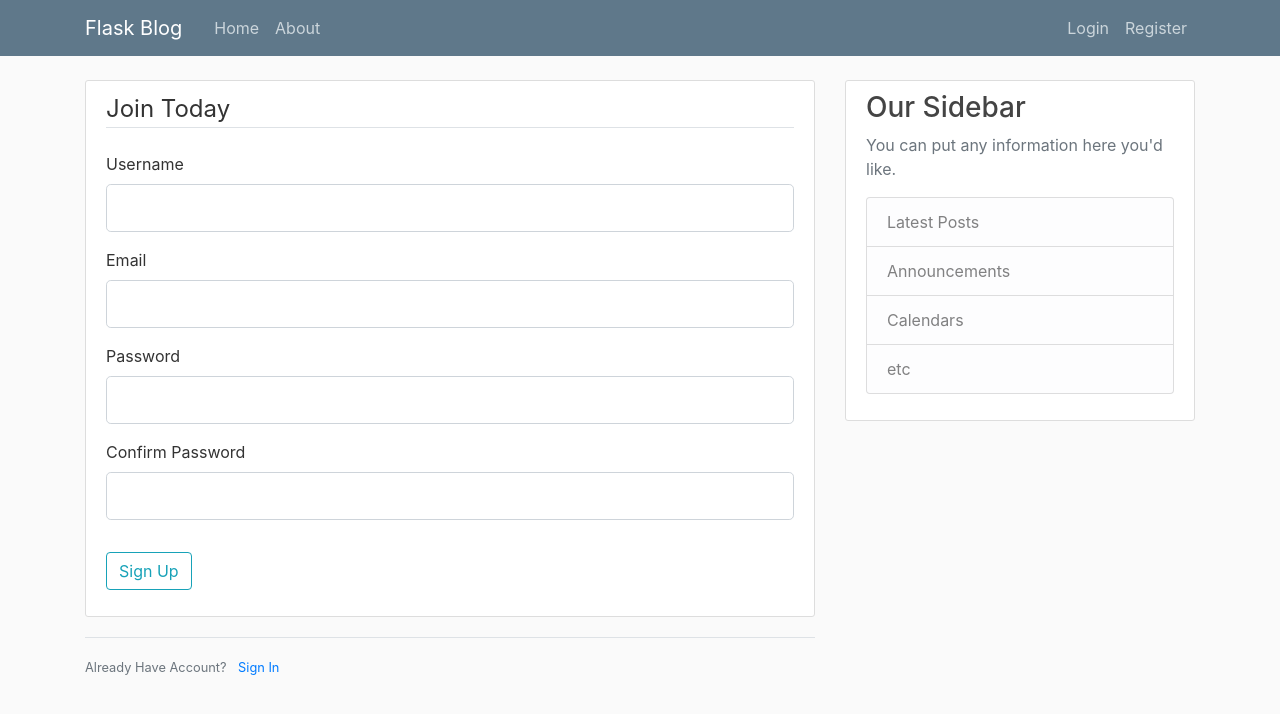
After one commit to gjclark14/FlaskTutorial, a Flask app: page /register in a window 1280 px wide. The commit adds this page. Shown: the top 714 px of the page. Run offline with Flask 2, Linux system fonts and the light colour scheme; some libraries are stand-ins or nearby versions.

Commit message:
tutorial 3 finished

```diff
--- a/flaskblog.py
+++ b/flaskblog.py
@@ -1,6 +1,13 @@
-from flask import Flask, render_template, url_for
+from flask import Flask, render_template, url_for, flash, redirect
+from forms import RegistrationForm, LoginForm
 
-app = Flask(__name__)  # __name__ is the name of the module
+# __name__ is the name of the module
+app = Flask(__name__)
+
+# This key was obtained by running
+# import secrets
+# secrets.token_hex(16)
+app.config['SECRET_KEY'] = '36cec8a6d52cdf30ef725e83a4d7ce07'
 
 posts = [
     {
@@ -18,6 +25,7 @@ posts = [
     }
 ]
 
+
 @app.route("/")
 @app.route("/home")
 def home():
@@ -29,5 +37,26 @@ def about():
     return render_template("about.html", title='About')
 
 
+@app.route("/register", methods=['GET', 'POST'])
+def register():
+    form = RegistrationForm()
+    if form.validate_on_submit():
+        flash(f'Account created for {form.username.data}!', 'success')
+        return redirect(url_for('home'))
+    return render_template('register.html', title='Register', form=form)
+
+
+@app.route("/login", methods=['GET', 'POST'])
+def login():
+    form = LoginForm()
+    if form.validate_on_submit():
+        if form.email.data == 'admin@blog.com' and form.password.data == 'password':
+            flash('You have been logged in!', 'success')
+            return redirect(url_for('home'))
+        else:
+            flash(f'Login failed. Please check username and password.', 'danger')
+    return render_template('login.html', title='Login', form=form)
+
+
 if __name__ == "__main__":
     app.run(debug=True)
--- /dev/null
+++ b/forms.py
@@ -0,0 +1,24 @@
+from flask_wtf import FlaskForm
+from wtforms import StringField, PasswordField, SubmitField, BooleanField
+from wtforms.validators import DataRequired, Length, Email, EqualTo
+
+
+class RegistrationForm(FlaskForm):
+    username = StringField('Username', validators=[DataRequired(), Length(min=2, max=20)])
+
+    email = StringField('Email', validators=[DataRequired(), Email()])
+
+    password = PasswordField('Password', validators=[DataRequired()])
+    confirm_password = PasswordField('Confirm Password', validators=[DataRequired(), EqualTo('password')])
+
+    submit = SubmitField('Sign Up')
+
+
+class LoginForm(FlaskForm):
+    email = StringField('Email', validators=[DataRequired(), Email()])
+
+    password = PasswordField('Password', validators=[DataRequired()])
+
+    remember = BooleanField('Remember Me')
+
+    submit = SubmitField('Login')
--- a/templates/layout.html
+++ b/templates/layout.html
@@ -8,7 +8,7 @@
     <!-- Bootstrap CSS -->
     <link rel="stylesheet" href="https://stackpath.bootstrapcdn.com/bootstrap/4.3.1/css/bootstrap.min.css"
           integrity="sha384-ggOyR0iXCbMQv3Xipma34MD+dH/1fQ784/j6cY/iJTQUOhcWr7x9JvoRxT2MZw1T" crossorigin="anonymous">
-    <link rel="stylesheet" type="text/css" href="{{ url_for('static', filename='main.css') }}"
+    <link rel="stylesheet" type="text/css" href="{{ url_for('static', filename='main.css') }}">
 
 
     {% if title %}
@@ -29,13 +29,13 @@
             </button>
             <div class="collapse navbar-collapse" id="navbarToggle">
                 <div class="navbar-nav mr-auto">
-                    <a class="nav-item nav-link" href="/">Home</a>
-                    <a class="nav-item nav-link" href="/about">About</a>
+                    <a class="nav-item nav-link" href="{{ url_for('home') }}">Home</a>
+                    <a class="nav-item nav-link" href="{{ url_for('about') }}">About</a>
                 </div>
                 <!-- Navbar Right Side -->
                 <div class="navbar-nav">
-                    <a class="nav-item nav-link" href="/login">Login</a>
-                    <a class="nav-item nav-link" href="/register">Register</a>
+                    <a class="nav-item nav-link" href="{{ url_for('login') }}">Login</a>
+                    <a class="nav-item nav-link" href="{{ url_for('register') }}">Register</a>
                 </div>
             </div>
         </div>
@@ -44,7 +44,16 @@
 <main role="main" class="container">
   <div class="row">
     <div class="col-md-8">
-      {% block content %}{% endblock %}
+        {% with messages = get_flashed_messages(with_categories=true) %}
+            {% if messages %}
+                {% for category, message in messages%}
+                    <div class="alert alert-{{ category }}">
+                        {{ message }}
+                    </div>
+                {% endfor %}
+            {% endif %}
+        {% endwith %}
+        {% block content %}{% endblock %}
     </div>
     <div class="col-md-4">
       <div class="content-section">
--- /dev/null
+++ b/templates/register.html
@@ -0,0 +1,73 @@
+{%extends "layout.html"%}
+{% block content %}
+    <div class="content-section">
+        <form method="post" action="">
+            {{form.hidden_tag()}}
+            <fieldset class="form-group">
+                <legend class="border-bottom mb-4">Join Today</legend>
+                <div class="form-group">
+                    {{ form.username.label(class="form-control-label") }}
+
+                    {% if form.username.errors %}
+                        {{ form.username(class="form-control form-control-lg is-invalid") }}
+                        <div class="invalid-feedback">
+                            {% for error in form.username.errors%}
+                                <span>{{ error }}</span>
+                            {% endfor %}
+                        </div>
+                    {% else %}
+                        {{ form.username(class="form-control form-control-lg") }}
+                    {% endif %}
+
+                </div>
+                <div class="form-group">
+                    {{ form.email.label(class="form-control-label") }}
+                    {% if form.email.errors %}
+                    {{ form.email(class="form-control form-control-lg is-invalid") }}
+                    <div class="invalid-feedback">
+                        {% for error in form.email.errors%}
+                        <span>{{ error }}</span>
+                        {% endfor %}
+                    </div>
+                    {% else %}
+                        {{ form.email(class="form-control form-control-lg") }}
+                    {% endif %}
+                </div>
+                <div class="form-group">
+                    {{ form.password.label(class="form-control-label") }}
+                    {% if form.password.errors %}
+                    {{ form.password(class="form-control form-control-lg is-invalid") }}
+                    <div class="invalid-feedback">
+                        {% for error in form.password.errors%}
+                        <span>{{ error }}</span>
+                        {% endfor %}
+                    </div>
+                    {% else %}
+                        {{ form.password(class="form-control form-control-lg") }}
+                    {% endif %}
+                </div>
+                <div class="form-group">
+                    {{ form.confirm_password.label(class="form-control-label") }}
+                    {% if form.confirm_password.errors %}
+                    {{ form.confirm_password(class="form-control form-control-lg is-invalid") }}
+                    <div class="invalid-feedback">
+                        {% for error in form.confirm_password.errors%}
+                        <span>{{ error }}</span>
+                        {% endfor %}
+                    </div>
+                    {% else %}
+                        {{ form.confirm_password(class="form-control form-control-lg") }}
+                    {% endif %}
+                </div>
+            </fieldset>
+            <div class="form-group">
+                {{ form.submit(class="btn btn-outline-info") }}
+            </div>
+        </form>
+    </div>
+    <div class="border-top pt-3">
+        <small class="text-muted">
+            Already Have Account? <a class="ml-2" href="{{ url_for('login') }}">Sign In</a>
+        </small>
+    </div>
+{% endblock content %}
```
Also changed, not shown: templates/login.html (added, +52 -0 lines), README.md (added).
